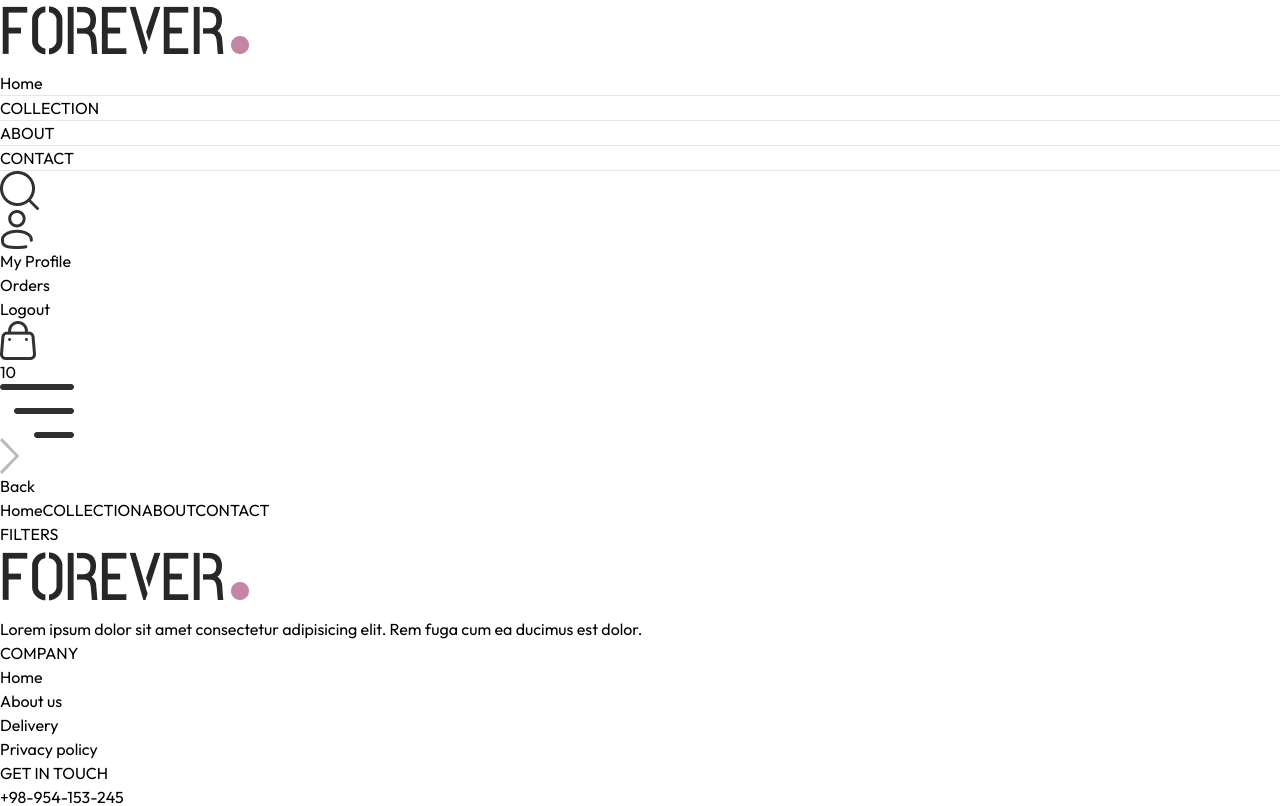
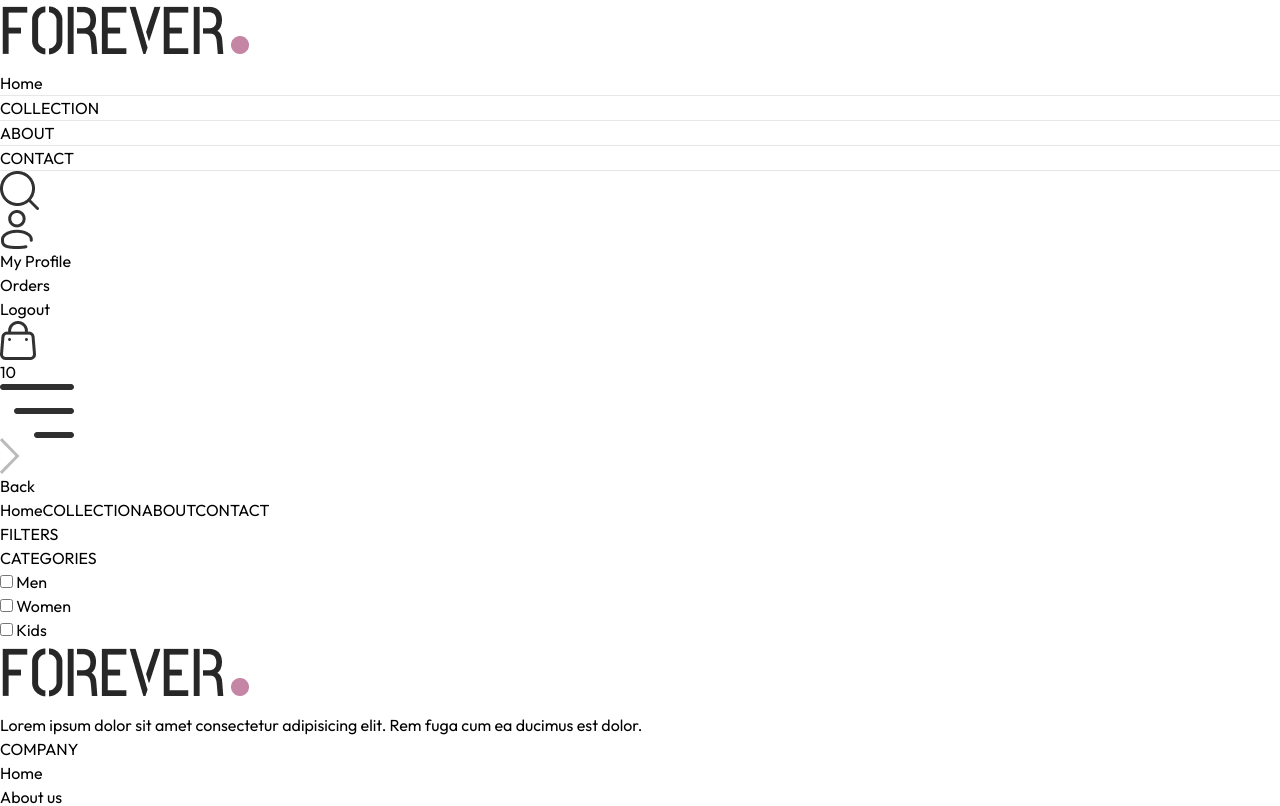
Before and after one commit to GhMamadreza84/E-Commerce-Shop-Front, a React (Vite) app: page /collection in a window 1280 px wide. Shown: the top 806 px of the page. Built offline with nearby package versions, Linux system fonts and the light colour scheme.

Commit message:
i create check box section in category section in collection page

```diff
--- a/src/pages/Collection.jsx
+++ b/src/pages/Collection.jsx
@@ -16,7 +16,20 @@
           className={`border border-gray-300 pl-5 py-3 mt-6 ${
             showFilter ? "" : "hidden"
           } sm:block`}
-        ></div>
+        >
+          <p className="mb-3 text-sm font-medium ">CATEGORIES</p>
+          <div className="flex flex-col gap-2 text-sm font-light text-gray-700">
+            <p className="flex gap-2">
+              <input className="w-3 " type="checkbox" value={"Men"} /> Men
+            </p>
+            <p className="flex gap-2">
+              <input className="w-3 " type="checkbox" value={"Women"} /> Women
+            </p>
+            <p className="flex gap-2">
+              <input className="w-3 " type="checkbox" value={"Kids"} /> Kids
+            </p>
+          </div>
+        </div>
       </div>
     </div>
   );
```
